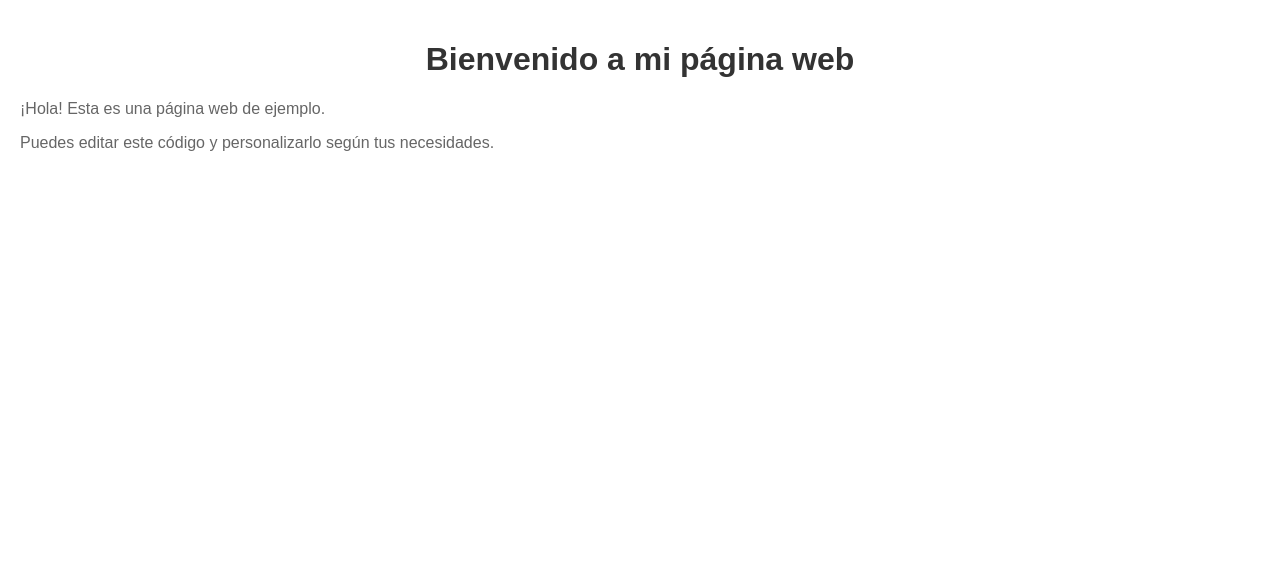
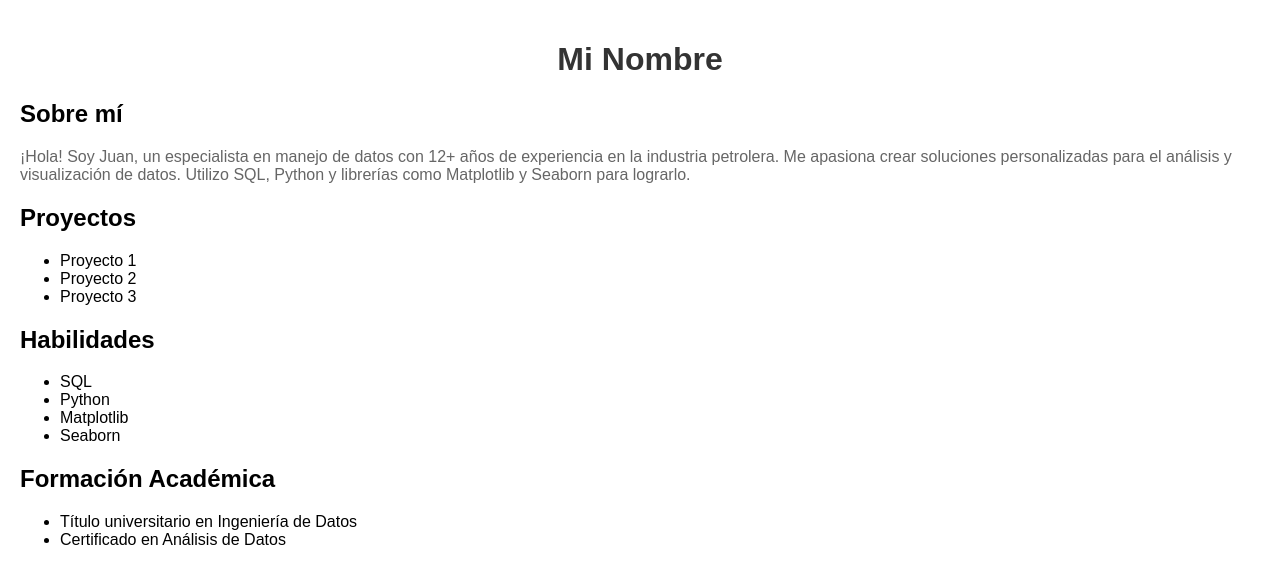
Before and after one commit to r3card0/portfolio, a plain HTML site: page index.html in a window 1280 px wide. Drawn offline with Linux system fonts and the light colour scheme.

Commit message:
portfolio code

```diff
--- a/index.html
+++ b/index.html
@@ -1,12 +1,47 @@
 <!DOCTYPE html>
 <html>
 <head>
-  <title>Mi página web</title>
+  <title>Mi Portafolio Personal</title>
   <link rel="stylesheet" type="text/css" href="styles.css">
+
 </head>
 <body>
-  <h1>Bienvenido a mi página web</h1>
-  <p>¡Hola! Esta es una página web de ejemplo.</p>
-  <p>Puedes editar este código y personalizarlo según tus necesidades.</p>
+  <header>
+    <h1>Mi Nombre</h1>
+  </header>
+
+  <main>
+    <section>
+      <h2>Sobre mí</h2>
+      <p>¡Hola! Soy Juan, un especialista en manejo de datos con 12+ años de experiencia en la industria petrolera. Me apasiona crear soluciones personalizadas para el análisis y visualización de datos. Utilizo SQL, Python y librerías como Matplotlib y Seaborn para lograrlo.</p>
+    </section>
+
+    <section>
+      <h2>Proyectos</h2>
+      <ul>
+        <li>Proyecto 1</li>
+        <li>Proyecto 2</li>
+        <li>Proyecto 3</li>
+      </ul>
+    </section>
+
+    <section>
+      <h2>Habilidades</h2>
+      <ul>
+        <li>SQL</li>
+        <li>Python</li>
+        <li>Matplotlib</li>
+        <li>Seaborn</li>
+      </ul>
+    </section>
+
+    <section>
+      <h2>Formación Académica</h2>
+      <ul>
+        <li>Título universitario en Ingeniería de Datos</li>
+        <li>Certificado en Análisis de Datos</li>
+      </ul>
+    </section>
+  </main>
 </body>
 </html>
```
